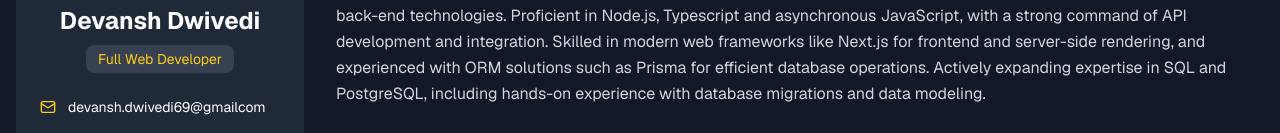
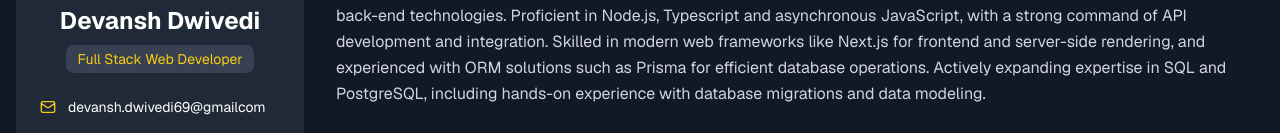
Before and after one commit to devanshdwivedi2003/portfolio-website, a Next.js app: page / in a window 1280 px wide. Shown: the part 195-328 px from the top of the page. Built offline with nearby package versions, Linux system fonts and the light colour scheme.

Commit message:
about section change

```diff
--- a/components/sidebar.tsx
+++ b/components/sidebar.tsx
@@ -41,7 +41,7 @@ export default function Sidebar() {
         </motion.div>
         <h1 className="text-2xl font-bold mb-2">Devansh Dwivedi</h1>
         <p className="text-yellow-400 bg-gray-700 px-3 py-1 rounded-lg text-sm inline-block">
-          Full Web Developer
+          Full Stack Web Developer
         </p>
       </div>
 
```
